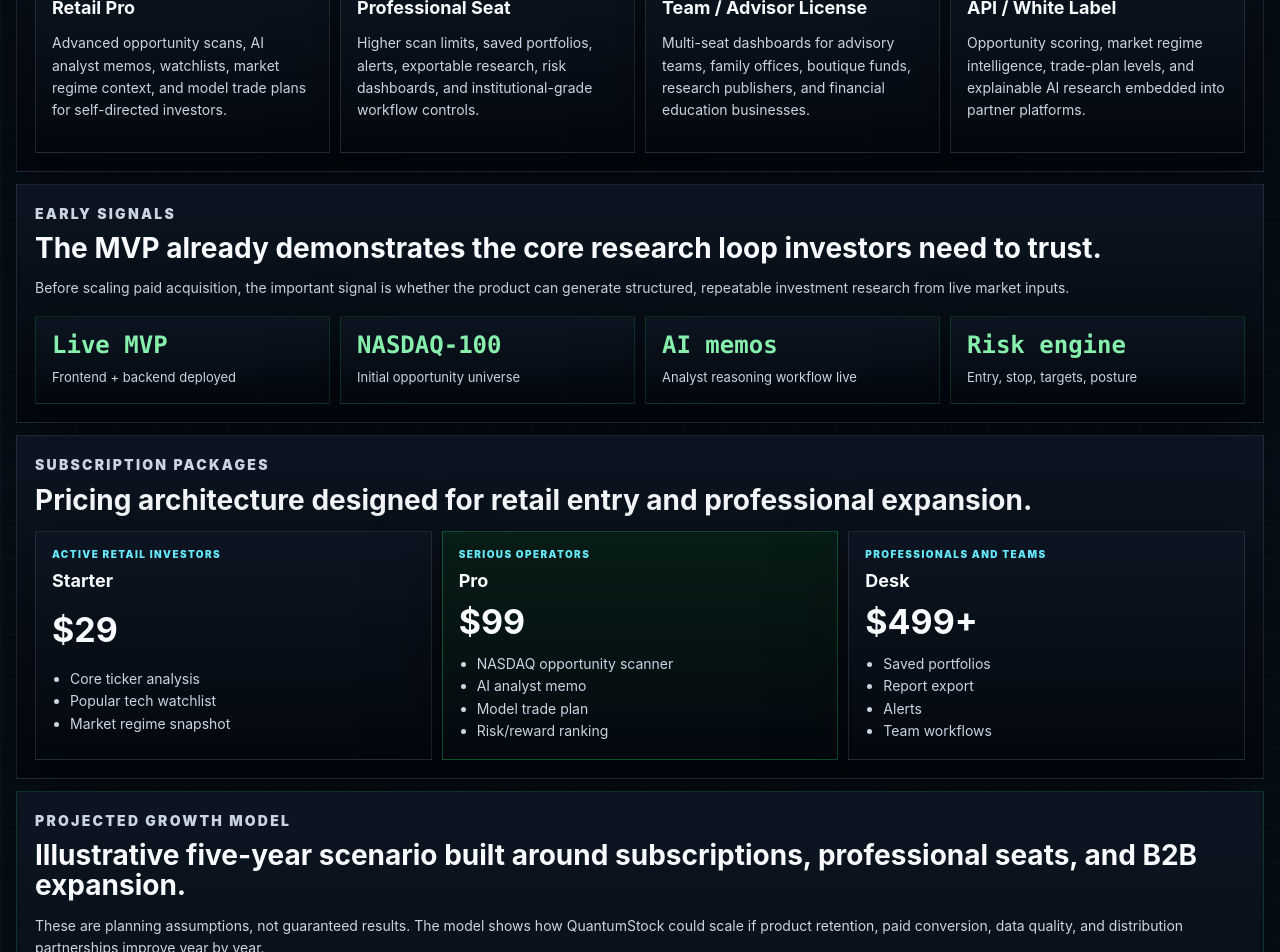
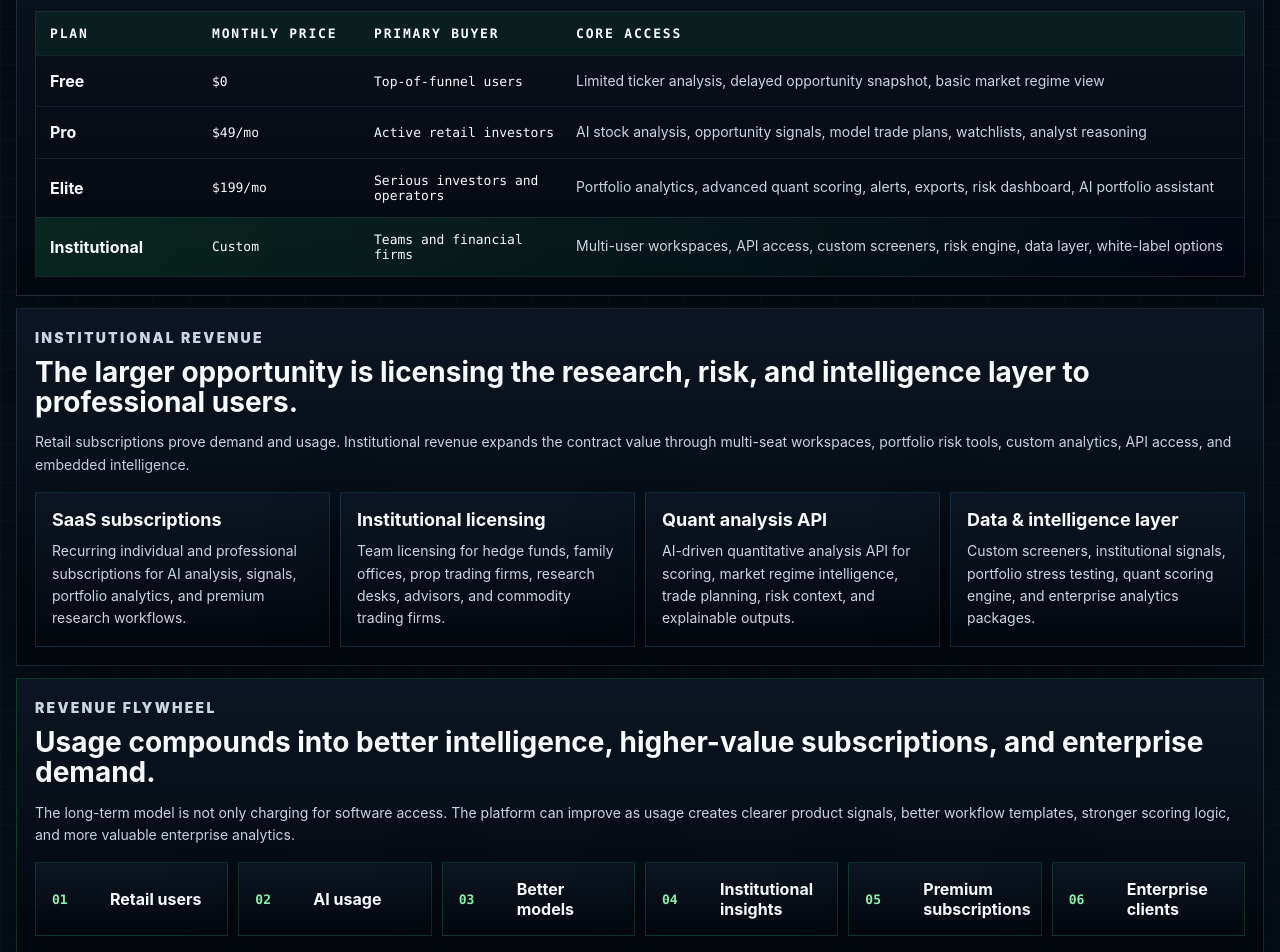
Before and after one commit to tsdmrhsyn76-sketch/quantumstock, a Next.js app: page /investor in a window 1280 px wide. Shown: the part 2520-3472 px from the top of the page. Built offline with nearby package versions, Linux system fonts and the light colour scheme.

Commit message:
Reframe investor revenue model

```diff
--- a/pages/investor.tsx
+++ b/pages/investor.tsx
@@ -37,57 +37,67 @@ const terminalSignals = [
   { ticker: "AVGO", signal: "BUY", score: "81", upside: "+8.1%" },
 ];
 
-const revenueStreams = [
+const subscriptionTiers = [
   {
-    title: "Retail Pro",
-    price: "$29 - $99 / month",
-    text: "Advanced opportunity scans, AI analyst memos, watchlists, market regime context, and model trade plans for self-directed investors.",
+    plan: "Free",
+    price: "$0",
+    audience: "Top-of-funnel users",
+    features: "Limited ticker analysis, delayed opportunity snapshot, basic market regime view",
   },
   {
-    title: "Professional Seat",
-    price: "$199 - $499 / month",
-    text: "Higher scan limits, saved portfolios, alerts, exportable research, risk dashboards, and institutional-grade workflow controls.",
+    plan: "Pro",
+    price: "$49/mo",
+    audience: "Active retail investors",
+    features: "AI stock analysis, opportunity signals, model trade plans, watchlists, analyst reasoning",
   },
   {
-    title: "Team / Advisor License",
-    price: "$1,500+ / month",
-    text: "Multi-seat dashboards for advisory teams, family offices, boutique funds, research publishers, and financial education businesses.",
+    plan: "Elite",
+    price: "$199/mo",
+    audience: "Serious investors and operators",
+    features: "Portfolio analytics, advanced quant scoring, alerts, exports, risk dashboard, AI portfolio assistant",
   },
   {
-    title: "API / White Label",
-    price: "Usage based",
-    text: "Opportunity scoring, market regime intelligence, trade-plan levels, and explainable AI research embedded into partner platforms.",
+    plan: "Institutional",
+    price: "Custom",
+    audience: "Teams and financial firms",
+    features: "Multi-user workspaces, API access, custom screeners, risk engine, data layer, white-label options",
   },
 ];
 
-const packages = [
+const revenuePillars = [
   {
-    name: "Starter",
-    audience: "Active retail investors",
-    price: "$29",
-    features: ["Core ticker analysis", "Popular tech watchlist", "Market regime snapshot"],
+    title: "SaaS subscriptions",
+    text: "Recurring individual and professional subscriptions for AI analysis, signals, portfolio analytics, and premium research workflows.",
   },
   {
-    name: "Pro",
-    audience: "Serious operators",
-    price: "$99",
-    features: ["NASDAQ opportunity scanner", "AI analyst memo", "Model trade plan", "Risk/reward ranking"],
-    featured: true,
+    title: "Institutional licensing",
+    text: "Team licensing for hedge funds, family offices, prop trading firms, research desks, advisors, and commodity trading firms.",
   },
   {
-    name: "Desk",
-    audience: "Professionals and teams",
-    price: "$499+",
-    features: ["Saved portfolios", "Report export", "Alerts", "Team workflows"],
+    title: "Quant analysis API",
+    text: "AI-driven quantitative analysis API for scoring, market regime intelligence, trade planning, risk context, and explainable outputs.",
+  },
+  {
+    title: "Data & intelligence layer",
+    text: "Custom screeners, institutional signals, portfolio stress testing, quant scoring engine, and enterprise analytics packages.",
   },
 ];
 
+const flywheelSteps = [
+  "Retail users",
+  "AI usage",
+  "Better models",
+  "Institutional insights",
+  "Premium subscriptions",
+  "Enterprise clients",
+];
+
 const growthProjection = [
-  { year: "Year 1", subscribers: "1,000", arr: "$0.7M", growth: "Launch year", focus: "Paid MVP, conversion, retention" },
-  { year: "Year 2", subscribers: "5,000", arr: "$3.8M", growth: "5.0x", focus: "Pro subscriptions, alerts, saved portfolios" },
-  { year: "Year 3", subscribers: "18,000", arr: "$15M", growth: "3.9x", focus: "Advisor seats, reports, team workflows" },
-  { year: "Year 4", subscribers: "45,000", arr: "$44M", growth: "2.9x", focus: "B2B licenses, API pilots, enterprise sales" },
-  { year: "Year 5", subscribers: "100,000", arr: "$110M", growth: "2.5x", focus: "Platform scale, white-label distribution" },
+  { year: "Year 1", subscribers: "500", arr: "$0.3M", growth: "Launch year", focus: "Paid MVP, conversion, retention" },
+  { year: "Year 2", subscribers: "2,500", arr: "$1.8M", growth: "5.0x", focus: "Pro subscriptions, alerts, saved portfolios" },
+  { year: "Year 3", subscribers: "8,000", arr: "$7M", growth: "3.9x", focus: "Elite tier, reports, team workflows" },
+  { year: "Year 4", subscribers: "20,000", arr: "$20M", growth: "2.9x", focus: "Institutional pilots, API access, advisor sales" },
+  { year: "Year 5", subscribers: "50,000", arr: "$55M", growth: "2.5x", focus: "Enterprise licensing, white-label distribution" },
 ];
 
 const fundingUse = [
@@ -450,19 +460,67 @@ export default function InvestorPage() {
         <section className="investorSection" id="revenue">
           <div className="sectionHead">
             <p className="eyebrow">Revenue Model</p>
-            <h2>Four monetization paths with a natural expansion ladder.</h2>
+            <h2>A financial intelligence business built on subscriptions, institutional licensing, API access, and risk infrastructure.</h2>
             <p>
-              QuantumStock can start with individual subscriptions, then move upmarket into professional seats, team
-              licensing, and embedded intelligence products.
+              QuantumStock is not positioned as a trading app. The revenue architecture is designed around AI-powered
+              investment intelligence infrastructure: individual access, professional tools, enterprise workflows, and
+              a reusable quantitative intelligence layer.
             </p>
           </div>
-          <div className="revenueGrid">
-            {revenueStreams.map((item) => (
+
+          <div className="tierTable" aria-label="Tiered subscription model">
+            <div className="tierRow tierHead">
+              <span>Plan</span>
+              <span>Monthly Price</span>
+              <span>Primary Buyer</span>
+              <span>Core Access</span>
+            </div>
+            {subscriptionTiers.map((item) => (
+              <div className={item.plan === "Institutional" ? "tierRow highlighted" : "tierRow"} key={item.plan}>
+                <strong>{item.plan}</strong>
+                <span>{item.price}</span>
+                <span>{item.audience}</span>
+                <p>{item.features}</p>
+              </div>
+            ))}
+          </div>
+        </section>
+
+        <section className="investorSection">
+          <div className="sectionHead">
+            <p className="eyebrow">Institutional Revenue</p>
+            <h2>The larger opportunity is licensing the research, risk, and intelligence layer to professional users.</h2>
+            <p>
+              Retail subscriptions prove demand and usage. Institutional revenue expands the contract value through
+              multi-seat workspaces, portfolio risk tools, custom analytics, API access, and embedded intelligence.
+            </p>
+          </div>
+          <div className="revenuePillarGrid">
+            {revenuePillars.map((item) => (
               <article key={item.title}>
-                <span>{item.price}</span>
-                <h3>{item.title}</h3>
+                <strong>{item.title}</strong>
                 <p>{item.text}</p>
               </article>
+            ))}
+          </div>
+        </section>
+
+        <section className="investorSection flywheelSection">
+          <div className="sectionHead">
+            <p className="eyebrow">Revenue Flywheel</p>
+            <h2>Usage compounds into better intelligence, higher-value subscriptions, and enterprise demand.</h2>
+            <p>
+              The long-term model is not only charging for software access. The platform can improve as usage creates
+              clearer product signals, better workflow templates, stronger scoring logic, and more valuable enterprise
+              analytics.
+            </p>
+          </div>
+          <div className="flywheelGrid">
+            {flywheelSteps.map((item, index) => (
+              <div key={item}>
+                <span>{String(index + 1).padStart(2, "0")}</span>
+                <strong>{item}</strong>
+              </div>
             ))}
           </div>
         </section>
@@ -481,29 +539,6 @@ export default function InvestorPage() {
               <article key={item.metric}>
                 <strong>{item.metric}</strong>
                 <span>{item.label}</span>
-              </article>
-            ))}
-          </div>
-        </section>
-
-        <section className="investorSection">
-          <div className="sectionHead">
-            <p className="eyebrow">Subscription Packages</p>
-            <h2>Pricing architecture designed for retail entry and professional expansion.</h2>
-          </div>
-          <div className="packageGrid">
-            {packages.map((item) => (
-              <article className={item.featured ? "packageCard featured" : "packageCard"} key={item.name}>
-                <div>
-                  <span>{item.audience}</span>
-                  <h3>{item.name}</h3>
-                </div>
-                <strong>{item.price}</strong>
-                <ul>
-                  {item.features.map((feature) => (
-                    <li key={feature}>{feature}</li>
-                  ))}
-                </ul>
               </article>
             ))}
           </div>
--- a/styles/globals.css
+++ b/styles/globals.css
@@ -1276,6 +1276,8 @@ h2 {
 .fundingUseGrid article,
 .whyNowGrid article,
 .tractionGrid article,
+.revenuePillarGrid article,
+.flywheelGrid div,
 .summaryBand {
   border: 1px solid var(--line);
   background:
@@ -1385,6 +1387,8 @@ h2 {
 .projectionRow p,
 .fundingUseGrid p,
 .whyNowGrid p,
+.tierRow p,
+.revenuePillarGrid p,
 .investorBrief p {
   color: #cbd5e1;
   font-size: 14px;
@@ -1711,6 +1715,8 @@ h2 {
 .fundingUseGrid,
 .whyNowGrid,
 .tractionGrid,
+.revenuePillarGrid,
+.flywheelGrid,
 .summaryGrid {
   display: grid;
   gap: 10px;
@@ -1915,6 +1921,108 @@ h2 {
   margin-top: 10px;
 }
 
+.tierTable {
+  border: 1px solid rgba(148, 163, 184, 0.16);
+  margin-top: 16px;
+  overflow-x: auto;
+}
+
+.tierRow {
+  align-items: center;
+  border-top: 1px solid rgba(148, 163, 184, 0.12);
+  display: grid;
+  gap: 12px;
+  grid-template-columns: 150px 150px 190px minmax(360px, 1fr);
+  min-width: 900px;
+  padding: 14px;
+}
+
+.tierRow:first-child {
+  border-top: 0;
+}
+
+.tierHead {
+  background: rgba(34, 197, 94, 0.08);
+}
+
+.tierRow.highlighted {
+  background:
+    linear-gradient(90deg, rgba(34, 197, 94, 0.16), transparent),
+    rgba(2, 6, 23, 0.42);
+}
+
+.tierHead span {
+  color: #86efac;
+  font-size: 10px;
+  font-weight: 900;
+  letter-spacing: 0.14em;
+  text-transform: uppercase;
+}
+
+.tierRow strong {
+  color: #f8fafc;
+  font-size: 16px;
+}
+
+.tierRow span {
+  color: #f8fafc;
+  font-family: Menlo, Consolas, monospace;
+  font-size: 13px;
+}
+
+.tierRow p {
+  margin: 0;
+}
+
+.revenuePillarGrid {
+  margin-top: 16px;
+}
+
+.revenuePillarGrid article {
+  border-color: rgba(56, 189, 248, 0.16);
+  padding: 16px;
+}
+
+.revenuePillarGrid strong {
+  color: #f8fafc;
+  display: block;
+  font-size: 18px;
+}
+
+.revenuePillarGrid p {
+  margin: 10px 0 0;
+}
+
+.flywheelSection {
+  border-color: rgba(34, 197, 94, 0.24);
+}
+
+.flywheelGrid {
+  margin-top: 16px;
+}
+
+.flywheelGrid div {
+  align-items: center;
+  border-color: rgba(34, 197, 94, 0.2);
+  display: grid;
+  gap: 12px;
+  grid-template-columns: 46px minmax(0, 1fr);
+  padding: 16px;
+  position: relative;
+}
+
+.flywheelGrid span {
+  color: #86efac;
+  font-family: Menlo, Consolas, monospace;
+  font-size: 13px;
+  font-weight: 900;
+}
+
+.flywheelGrid strong {
+  color: #f8fafc;
+  font-size: 16px;
+}
+
 .projectionSection {
   border-color: rgba(34, 197, 94, 0.22);
 }
@@ -2086,8 +2194,13 @@ h2 {
   }
 
   .whyNowGrid,
-  .tractionGrid {
+  .tractionGrid,
+  .revenuePillarGrid {
     grid-template-columns: repeat(4, minmax(0, 1fr));
+  }
+
+  .flywheelGrid {
+    grid-template-columns: repeat(6, minmax(0, 1fr));
   }
 
   .summaryGrid {
```
Also changed, not shown: 1 other file (tests, documents, lock files or other folders).
